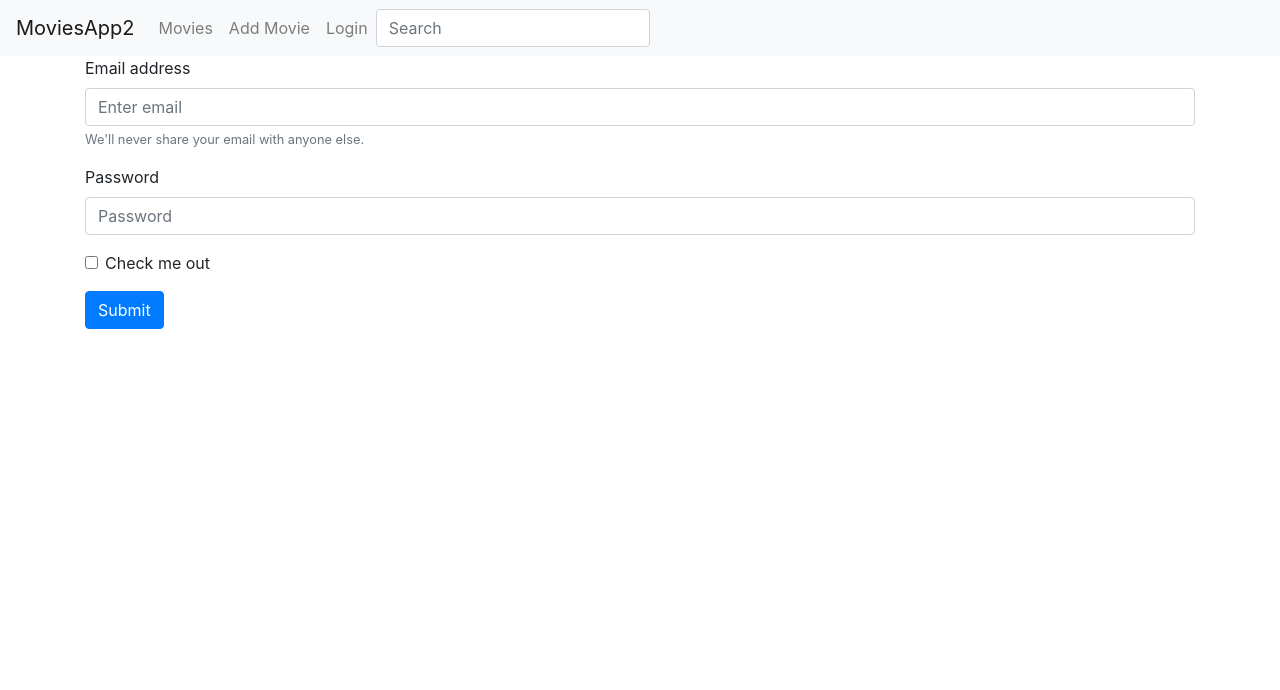
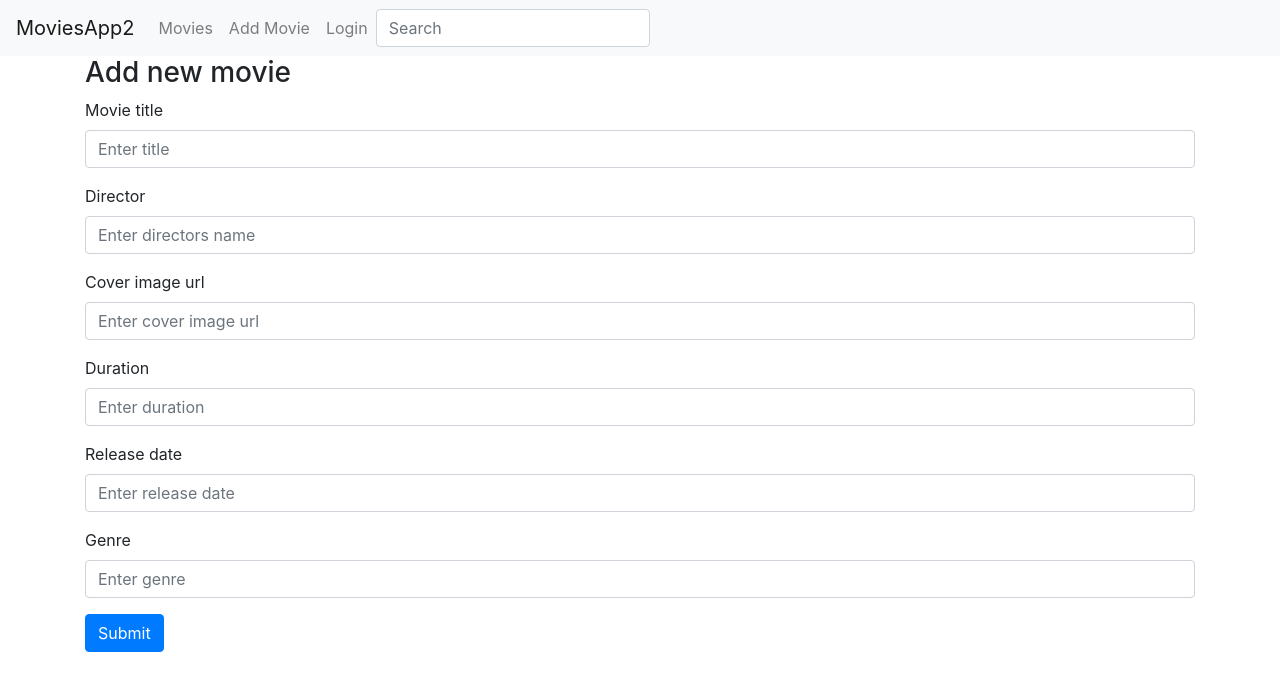
Before and after one commit to pedja77/movies-app-2, a Vue app: page /add in a window 1280 px wide. Shown: the top 690 px of the page. Built offline with nearby package versions, Linux system fonts and the light colour scheme.

Commit message:
AddMovie implemented

```diff
--- a/src/pages/AddMovie.vue
+++ b/src/pages/AddMovie.vue
@@ -1,26 +1,84 @@
 <template>
   <div class="container">
-    <form>
+    <h3>Add new movie</h3>
+    <form @submit.prevent="addMovie">
       <div class="form-group">
-        <label for="exampleInputEmail1">Email address</label>
-        <input type="email" class="form-control" id="exampleInputEmail1" aria-describedby="emailHelp" placeholder="Enter email">
-        <small id="emailHelp" class="form-text text-muted">We'll never share your email with anyone else.</small>
+        <label for="title">Movie title</label>
+        <input type="text" class="form-control" id="title" placeholder="Enter title" v-model="movie.title">
+        <div class="alert alert-danger" role="alert" v-if="errors.title">
+          {{ errors.title[0] }}
+        </div>
       </div>
       <div class="form-group">
-        <label for="exampleInputPassword1">Password</label>
-        <input type="password" class="form-control" id="exampleInputPassword1" placeholder="Password">
+        <label for="director">Director</label>
+        <input type="text" class="form-control" id="director" placeholder="Enter directors name" v-model="movie.director">
+        <div class="alert alert-danger" role="alert" v-if="errors.director">
+          {{ errors.director[0] }}
+        </div>
       </div>
-      <div class="form-group form-check">
-        <input type="checkbox" class="form-check-input" id="exampleCheck1">
-        <label class="form-check-label" for="exampleCheck1">Check me out</label>
+      <div class="form-group">
+        <label for="imageUrl">Cover image url</label>
+        <input type="text" class="form-control" id="imageUrl" placeholder="Enter cover image url" v-model="movie.imageUrl">
+        <div class="alert alert-danger" role="alert" v-if="errors.imageUrl">
+          {{ errors.imageUrl[0] }}
+        </div>
       </div>
+      <div class="form-group">
+        <label for="duration">Duration</label>
+        <input type="text" class="form-control" id="duration" placeholder="Enter duration" v-model="movie.duration">
+        <div class="alert alert-danger" role="alert" v-if="errors.duration">
+          {{ errors.duration[0] }}
+        </div>
+      </div>
+      <div class="form-group">
+        <label for="releaseDate">Release date</label>
+        <input type="text" class="form-control" id="releaseDate" placeholder="Enter release date" v-model="movie.releaseDate">
+        <div class="alert alert-danger" role="alert" v-if="errors.releaseDate">
+          {{ errors.releaseDate[0] }}
+        </div>
+      </div>
+      <div class="form-group">
+        <label for="genre">Genre</label>
+        <input type="text" class="form-control" id="genre" placeholder="Enter genre" v-model="movie.genre">
+      </div>
+
       <button type="submit" class="btn btn-primary">Submit</button>
     </form>
   </div>
 </template>
 
 <script>
-export default {}
+import { MovieService } from "../services/MovieService.js"
+
+export default {
+  data() {
+    return {
+      movie: {
+        title: "",
+        director: "",
+        imageUrl: "",
+        duration: "",
+        releaseDate: "",
+        genre: ""
+      },
+      errors: {}
+    }
+  },
+  methods: {
+    addMovie(movie) {
+      console.log("service ", MovieService)
+      MovieService.addMovie(this.movie)
+        .then(() => {
+          this.errors = {}
+          this.$router.push("/movies")
+        })
+        .catch(err => {
+          //console.log("err ", err.response.data)
+          this.errors = err.response.data
+        })
+    }
+  }
+}
 </script>
 
 <style>
--- a/src/services/MovieService.js
+++ b/src/services/MovieService.js
@@ -16,6 +16,10 @@ class MovieService {
       }
     })
   }
+
+  addMovie(movie) {
+    return this.client.post("/movies", movie)
+  }
 }
 
 const movieService = new MovieService()
```
